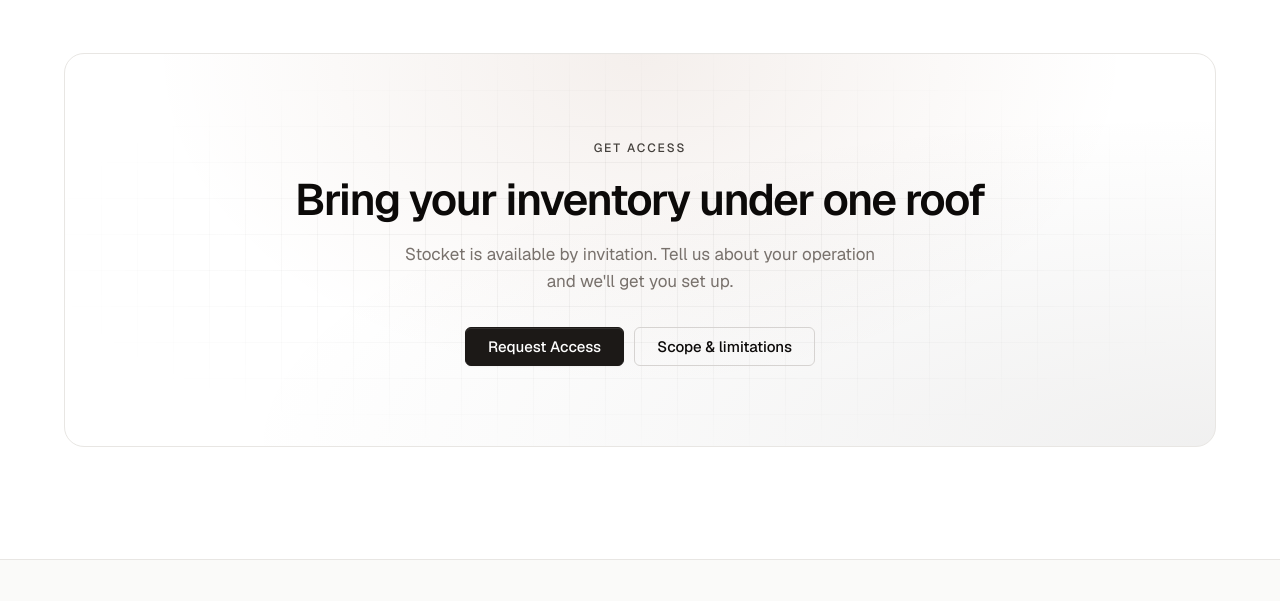
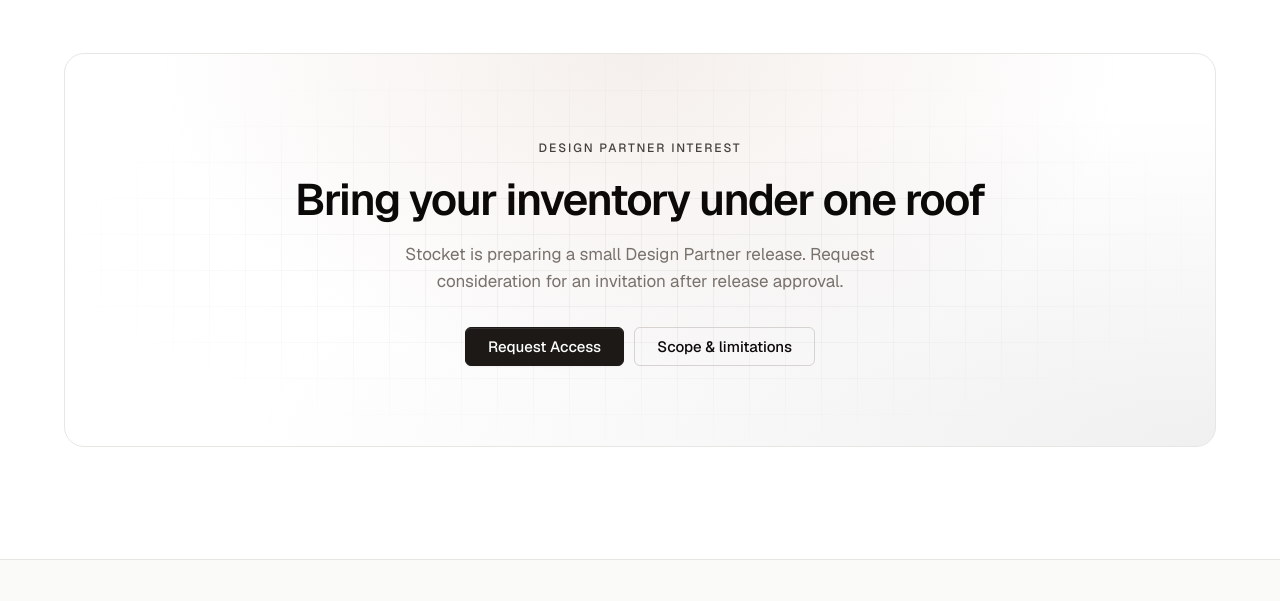
Before and after one commit to librestock/landing, a website: page index.html in a window 1280 px wide. Shown: the part 3920-4521 px from the top of the page. Drawn offline with nearby package versions, Linux system fonts and the light colour scheme.

Commit message:
fix(landing): qualify access pending release approval

```diff
--- a/index.html
+++ b/index.html
@@ -491,9 +491,9 @@
   <section id="access" class="cta">
     <div class="container">
       <div class="cta-card">
-        <div class="cta-eyebrow">Get access</div>
+        <div class="cta-eyebrow">Design Partner interest</div>
         <h2>Bring your inventory under one roof</h2>
-        <p>Stocket is available by invitation. Tell us about your operation and we'll get you set up.</p>
+        <p>Stocket is preparing a small Design Partner release. Request consideration for an invitation after release approval.</p>
         <div class="cta-actions">
           <a href="mailto:stocket.certify014@passinbox.com?subject=Stocket%20access%20request" class="btn btn-primary">
             Request Access
```
